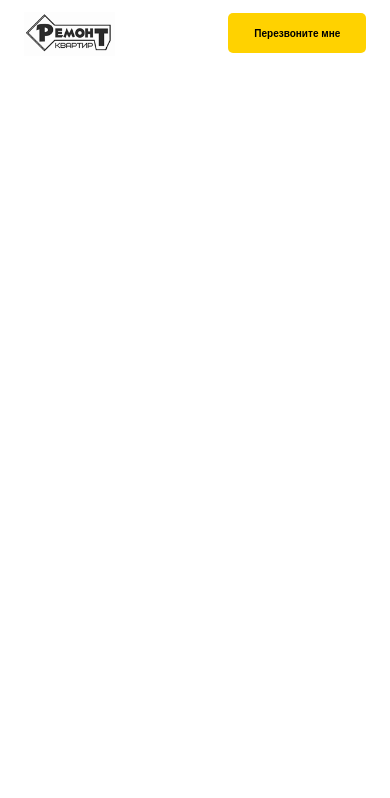
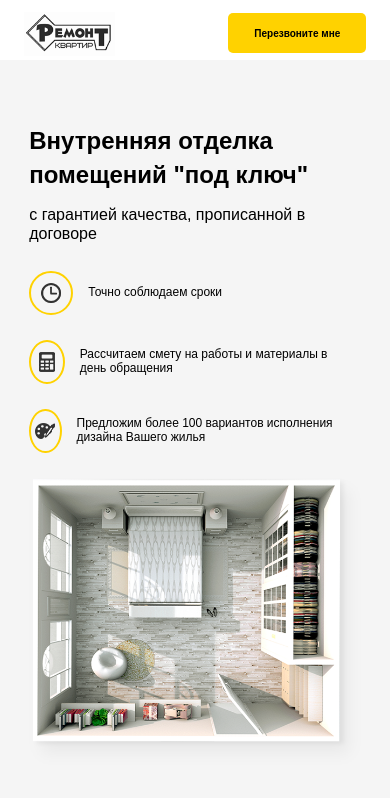
Before and after one commit to Tereshchenko-N/repair-1, a plain HTML site: page src/index.html in a window 390 px wide. Drawn offline with Linux system fonts and the light colour scheme.

Commit message:
Сверстан и адаптирован блок hero

```diff
--- a/src/index.html
+++ b/src/index.html
@@ -32,5 +32,52 @@
     <!-- /.container -->
   </nav>
   <!-- /.navbar -->
+  <main>
+    <section class="hero">
+      <div class="container">
+        <div class="hero-block">
+          <div class="hero-text">
+            <h1 class="hero-text__title">Внутренняя отделка
+            помещений "под ключ"</h1>
+            <span class="hero-text__subtitle">с гарантией качества, прописанной в договоре</span>
+            <ul class="hero-text__list">
+
+
+                <li class="hero-list__item">
+                 <div class="hero-list__image">
+                   <img src="img/hero/clock.png" alt=""></div>
+                 <span class="hero-list__text">Точно соблюдаем сроки</span>
+                </li>
+
+
+
+                <li class="hero-list__item">
+                  <div class="hero-list__image">
+                    <img src="img/hero/calculator.png" alt=""></div>
+                <span class="hero-list__text">Рассчитаем смету на работы
+                и материалы в день обращения</span></li>
+
+
+
+                <li class="hero-list__item">
+                  <div class="hero-list__image">
+                    <img src="img/hero/paint-board.png" alt=""></div>
+                <span class="hero-list__text">Предложим более 100 вариантов
+                исполнения дизайна Вашего жилья</span></li>
+
+            </ul>
+          </div>
+          <!-- /.hero-text -->
+          <div class="hero-image">
+            <img src="img/hero/hero_image.png" alt="План квартиры">
+          </div>
+          <!-- /.hero-image -->
+        </div>
+        <!-- /.hero-block -->
+      </div>
+      <!-- /.container -->
+    </section>
+    <!-- /.hero -->
+  </main>
 </body>
 </html>
--- a/src/sass/_colors.sass
+++ b/src/sass/_colors.sass
@@ -1,2 +1,3 @@
 $main-color: #ffd200
 $text-color: #333333
+$lighten: #f5f5f5
--- /dev/null
+++ b/src/sass/blocks/_hero.sass
@@ -0,0 +1,67 @@
+.hero
+  padding: 48px 0
+  background-color: $lighten
+  &-block
+    display: flex
+  &-text
+    flex-basis: 45%
+    padding-right: 120px
+    &__list
+      margin: 0
+      padding: 0
+    &__title
+      font-size: 41px
+      font-weight: 700
+      line-height: 55px
+      margin-bottom: 40px
+    &__subtitle
+      display: inline-block
+      font-size: 20px
+      font-weight: 400
+      margin-bottom: 70px
+  &-list
+    &__item
+       display: flex
+       align-items: center
+       margin-bottom: 25px
+    &__image
+       width: 40px;
+       height: 40px;
+       border: 2px solid $main-color;
+       display: flex
+       align-items: center
+       justify-content: center
+       border-radius: 50%
+       margin-right: 30px
+    &__text
+       max-width: 300px
+
+
+  @media only screen and (max-width: 1200px)
+    .container
+      max-width: 85%
+
+    .hero
+      &-block
+        flex-direction: column
+      &-list
+        margin-bottom: 44px
+      &-text
+        padding-right: 10px
+  @media only screen and (max-width: 768px)
+    .hero
+      &-text
+        &__title
+          font-size: 24px
+          line-height: 1.4
+          margin-bottom: 15px
+        &__subtitle
+          font-size: 16px
+          margin-bottom: 28px
+      &-list
+        &-item
+          margin-bottom: 20px
+        &__text
+          font-size: 12px
+        &__image
+          margin-right: 15px
--- a/src/sass/style.sass
+++ b/src/sass/style.sass
@@ -2,3 +2,6 @@
 @import "interface"
 
 @import "blocks/navbar"
+
+// Стили для главного экрана
+@import "blocks/hero"
```
Also changed, not shown: src/css/style.css, src/img/hero/calculator.png (added), src/img/hero/clock.png (added), src/img/hero/hero_image.png (added), src/img/hero/paint-board.png (added), 1 other file.
